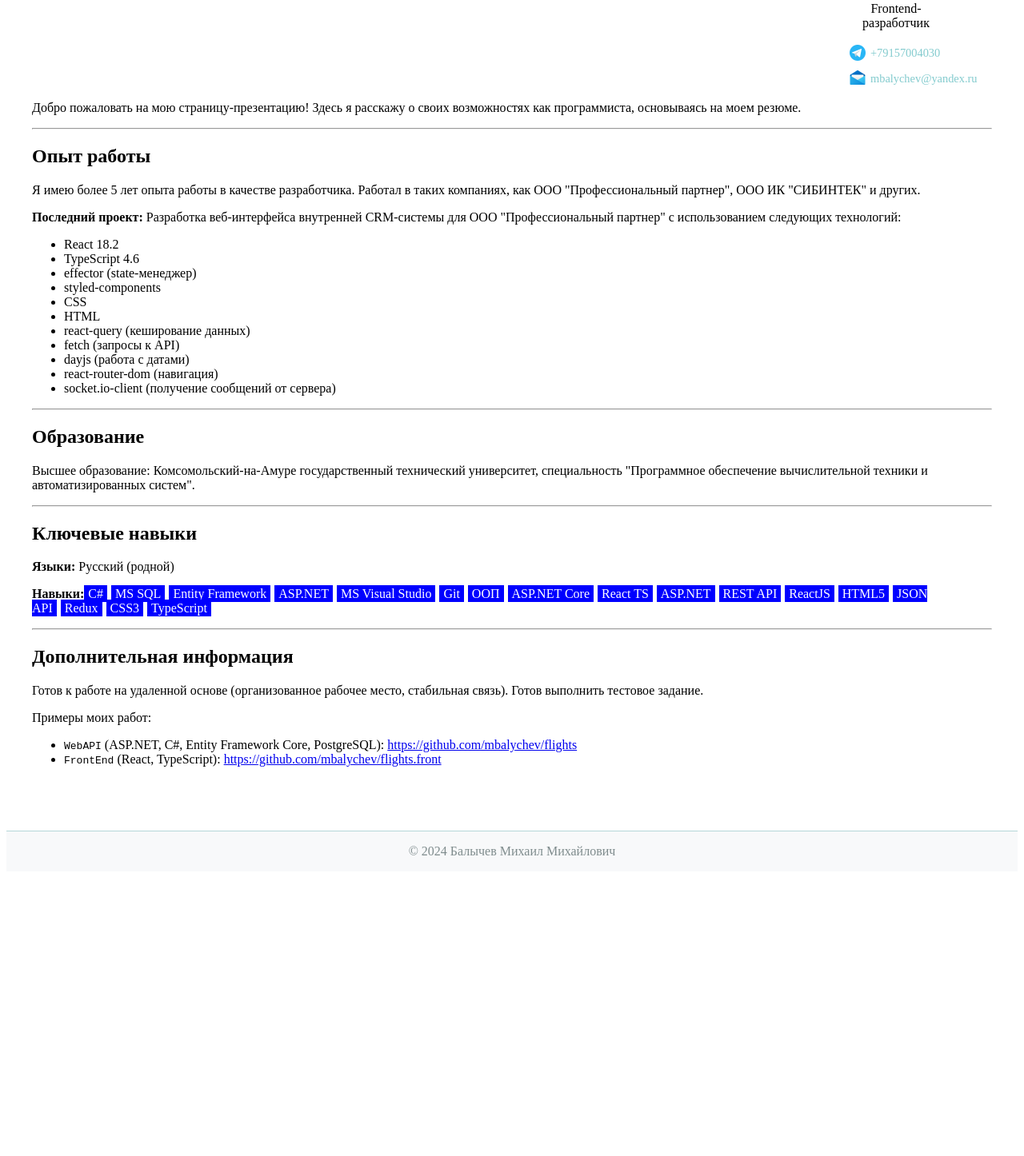
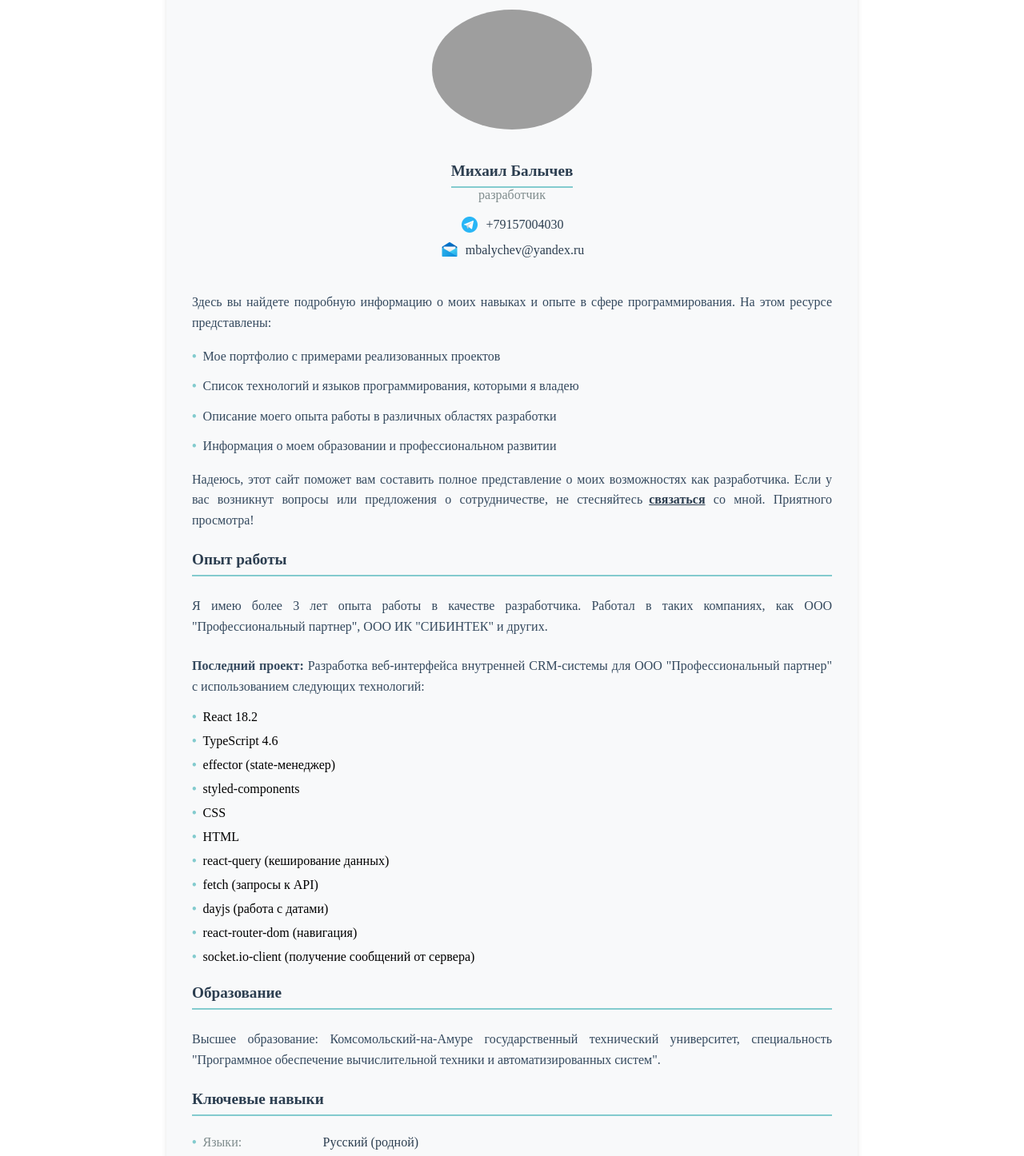
Before and after one commit to mbalychev/app-react, a React (Create React App) app: page / in a window 1280 px wide. Shown: the part 202-1648 px from the top of the page at 80% size. Before the commit the page ends 1300 px from the top, so only its background shows below. Built offline with nearby package versions, Linux system fonts and the light colour scheme; grey boxes are pictures that could not be loaded.

Commit message:
main page description & styles refact

```diff
--- a/src/pages/mainPages/mainPage.style.ts
+++ b/src/pages/mainPages/mainPage.style.ts
@@ -1,33 +1,37 @@
 import styled from "styled-components";
 import { colors } from "../../styles/common.style";
 
-export const PhotoBlock = styled.div`
-width: 10%;
-margin-left: auto;
-margin-right: 5%;
-text-align: center;
-`
+export const SubHeader = styled.p`
+    color: ${colors.lightText};
+    margin-top: -1.5rem;
+    margin-bottom: 1rem;
+`;
+
 
 export const Photo = styled.img`
-width: 60%;
-border-radius: 6px;
-`
+    width: 200px;
+    height: 150px;
+    border-radius: 50%;
+    margin-bottom: 1rem;
+`;
 
+export const PhotoBlock = styled.div`
+    display: flex;
+    flex-direction: column;
+    align-items: center;
+    margin-bottom: 2rem;
+`;
 
 export const LinkDiv = styled.div`
-width: 100%;
-display: flex;
-gap: 4px;
-align-items: center;
-flex-direction: row;
-margin: 0.5rem 0;
-font-size: 0.9rem;
+    display: flex;
+    align-items: center;
+    margin-bottom: 0.5rem;
 `;
 
-export const LinkToAnotherSrc = styled.a`
-  color: ${colors.primary};
-  text-decoration: none;
-  &:hover {
-    text-decoration: underline;
-  }
+export const SkillTag = styled.span`
+    margin-right: 5px;
+    padding: 2px 5px;
+    background-color: ${colors.border};
+    color: ${colors.secondary};
+    border-radius: 3px;
 `;
--- a/src/pages/mainPages/mainPage.tsx
+++ b/src/pages/mainPages/mainPage.tsx
@@ -1,126 +1,131 @@
-import React, { memo } from 'react';
+import React, { memo, useRef } from 'react';
 import photo from '../../public/img/bmm.png'
-import { LinkDiv, LinkToAnotherSrc, Photo, PhotoBlock } from './mainPage.style';
-import { SmallIcon } from '../../styles/common.style';
 import telegrammIcon from '../../public/icons/telegrammIcon.png'
 import emailIcon from '../../public/icons/emailIcon.png'
+import {
+    ContainerProject,
+    HeaderH4,
+    List,
+    ListItem,
+    Label,
+    Value,
+    Paragraph,
+    OrderedList,
+    OrderedListItem,
+    SmallIcon,
+    colors,
+    HeaderH3,
+    LinkToDiv,
+    LinkToAnotherSrc
+} from '../../styles/common.style';
+import styled from 'styled-components';
+import { LinkDiv, Photo, PhotoBlock, SkillTag, SubHeader } from './mainPage.style';
 
 const MainPage = () => {
     const skills = [
-        'C#',
-        'MS SQL',
-        'Entity Framework',
-        'ASP.NET',
-        'MS Visual Studio',
-        'Git',
-        'ООП',
-        'ASP.NET Core',
-        'React TS',
-        'ASP.NET',
-        'REST API',
-        'ReactJS',
-        'HTML5',
-        'JSON API',
-        'Redux',
-        'CSS3',
-        'TypeScript',
+        'C#', 'MS SQL', 'Entity Framework', 'ASP.NET', 'MS Visual Studio', 'Git', 'ООП',
+        'ASP.NET Core', 'React TS', 'REST API', 'ReactJS', 'HTML5', 'JSON API',
+        'Redux', 'CSS3', 'TypeScript',
     ];
 
+    const contactsRef = useRef<HTMLDivElement>(null);
+
     return (
-        <div style={{ padding: '20px' }}>
-            <PhotoBlock>
-                <Photo src={photo} />
-                <p>
-                    Михаил Балычев<br />
-                    Frontend-разработчик
-                </p>
-                <p>
-                    <LinkDiv>
-                        <SmallIcon src={telegrammIcon} />
+        <ContainerProject>
+            <HeaderH3 style={{ textAlign: 'center' }}>Здравствуйте и добро пожаловать на мой сайт!</HeaderH3>
+            <PhotoBlock ref={contactsRef}>
+                <Photo src={photo} alt="Михаил Балычев" />
+                <HeaderH4>Михаил Балычев</HeaderH4>
+                <SubHeader>разработчик</SubHeader>
+                <LinkDiv ref={contactsRef}>
+                    <SmallIcon src={telegrammIcon} alt="Telegram" />
                     <LinkToAnotherSrc href="https://t.me/+79157004030">+79157004030</LinkToAnotherSrc>
                 </LinkDiv>
                 <LinkDiv>
-                        <SmallIcon src={emailIcon} />
+                    <SmallIcon src={emailIcon} alt="Email" />
                     <LinkToAnotherSrc href="mailto:mbalychev@yandex.ru">mbalychev@yandex.ru</LinkToAnotherSrc>
                 </LinkDiv>
-                </p>
             </PhotoBlock>
 
-            <p>
-                Добро пожаловать на мою страницу-презентацию! Здесь я расскажу о своих возможностях как программиста, основываясь на моем резюме.
-            </p>
+            <Paragraph>
+                Здесь вы найдете подробную информацию о моих навыках и опыте в сфере программирования. На этом ресурсе представлены:
+                <List>
+                    <ListItem>
+                        Мое портфолио с примерами реализованных проектов
+                    </ListItem>
+                    <ListItem>
+                        Список технологий и языков программирования, которыми я владею
+                    </ListItem>
+                    <ListItem>
+                        Описание моего опыта работы в различных областях разработки
+                    </ListItem>
+                    <ListItem>
+                        Информация о моем образовании и профессиональном развитии
+                    </ListItem>
+                </List>
+                Надеюсь, этот сайт поможет вам составить полное представление о моих возможностях как разработчика. Если у вас возникнут вопросы или предложения о сотрудничестве, не стесняйтесь
+                <LinkToDiv onClick={() => contactsRef.current?.scrollIntoView({ behavior: 'smooth' })}>связаться</LinkToDiv> со мной.
+                Приятного просмотра!
+            </Paragraph>
 
-            <hr />
+            <HeaderH4>Опыт работы</HeaderH4>
+            <Paragraph>
+                Я имею более 3 лет опыта работы в качестве разработчика. Работал в таких компаниях, как ООО "Профессиональный партнер", ООО ИК "СИБИНТЕК" и других.
+            </Paragraph>
 
-            <h2>Опыт работы</h2>
-            <p>
-                Я имею более 5 лет опыта работы в качестве разработчика. Работал в таких компаниях, как ООО "Профессиональный партнер", ООО ИК "СИБИНТЕК" и других.
-            </p>
+            <Paragraph>
+                <strong>Последний проект:</strong> Разработка веб-интерфейса внутренней CRM-системы для ООО "Профессиональный партнер" с использованием следующих технологий:
+            </Paragraph>
 
-            <p>
-                <strong>Последний проект:</strong> Разработка веб-интерфейса внутренней CRM-системы для ООО "Профессиональный партнер" с использованием следующих технологий:
-            </p>
+            <List>
+                {['React 18.2', 'TypeScript 4.6', 'effector (state-менеджер)', 'styled-components', 'CSS', 'HTML', 'react-query (кеширование данных)', 'fetch (запросы к API)', 'dayjs (работа с датами)', 'react-router-dom (навигация)', 'socket.io-client (получение сообщений от сервера)'].map((tech) => (
+                    <ListItem key={tech}>{tech}</ListItem>
+                ))}
+            </List>
 
-            <ul>
-                <li>React 18.2</li>
-                <li>TypeScript 4.6</li>
-                <li>effector (state-менеджер)</li>
-                <li>styled-components</li>
-                <li>CSS</li>
-                <li>HTML</li>
-                <li>react-query (кеширование данных)</li>
-                <li>fetch (запросы к API)</li>
-                <li>dayjs (работа с датами)</li>
-                <li>react-router-dom (навигация)</li>
-                <li>socket.io-client (получение сообщений от сервера)</li>
-            </ul>
+            <HeaderH4>Образование</HeaderH4>
+            <Paragraph>
+                Высшее образование: Комсомольский-на-Амуре государственный технический университет, специальность "Программное обеспечение вычислительной техники и автоматизированных систем".
+            </Paragraph>
 
-            <hr />
+            <HeaderH4>Ключевые навыки</HeaderH4>
+            <List>
+                <ListItem>
+                    <Label>Языки:</Label>
+                    <Value>Русский (родной)</Value>
+                </ListItem>
+                <ListItem>
+                    <Label>Навыки:</Label>
+                    <Value>
+                        {skills.map((skill) => (
+                            <SkillTag key={skill}>{skill}</SkillTag>
+                        ))}
+                    </Value>
+                </ListItem>
+            </List>
 
-            <h2>Образование</h2>
-            <p>
-                Высшее образование: Комсомольский-на-Амуре государственный технический университет, специальность "Программное обеспечение вычислительной техники и автоматизированных систем".
-            </p>
-
-            <hr />
-
-            <h2>Ключевые навыки</h2>
-            <p>
-                <strong>Языки:</strong> Русский (родной)
-            </p>
-            <p>
-                <strong>Навыки:</strong>
-                {skills.map((skill) => (
-                    <span key={skill} style={{ marginRight: '5px', padding: '2px 5px', backgroundColor: 'blue', color: 'white' }}>
-                        {skill}
-                    </span>
-                ))}
-            </p>
-
-            <hr />
-
-            <h2>Дополнительная информация</h2>
-            <p>
+            <HeaderH4>Дополнительная информация</HeaderH4>
+            <Paragraph>
                 Готов к работе на удаленной основе (организованное рабочее место, стабильная связь). Готов выполнить тестовое задание.
-            </p>
-            <p>
+            </Paragraph>
+            <Paragraph>
                 Примеры моих работ:
-                <ul>
-                    <li>
-                        <code>WebAPI</code> (ASP.NET, C#, Entity Framework Core, PostgreSQL):{' '}
-                        <a href="https://github.com/mbalychev/flights" target="_blank" rel="noopener noreferrer">
+            </Paragraph>
+            <OrderedList>
+                <OrderedListItem>
+                    <strong>WebAPI</strong> (ASP.NET, C#, Entity Framework Core, PostgreSQL):{' '}
+                    <LinkToAnotherSrc href="https://github.com/mbalychev/flights" target="_blank" rel="noopener noreferrer">
                         https://github.com/mbalychev/flights
-                        </a>
-                    </li>
-                    <li>
-                        <code>FrontEnd</code> (React, TypeScript):{' '}
-                        <a href="https://github.com/mbalychev/flights.front" target="_blank" rel="noopener noreferrer">
+                    </LinkToAnotherSrc>
+                </OrderedListItem>
+                <OrderedListItem>
+                    <strong>FrontEnd</strong> (React, TypeScript):{' '}
+                    <LinkToAnotherSrc href="https://github.com/mbalychev/flights.front" target="_blank" rel="noopener noreferrer">
                         https://github.com/mbalychev/flights.front
-                        </a>
-                    </li>
-                </ul>
-            </p>
-        </div>
+                    </LinkToAnotherSrc>
+                </OrderedListItem>
+            </OrderedList>
+        </ContainerProject>
     );
 };
 
--- a/src/styles/common.style.ts
+++ b/src/styles/common.style.ts
@@ -32,9 +32,17 @@ export const HeaderH1 = styled.h1`
   padding-bottom: 0.5rem;
 `;
 
+export const HeaderH3 = styled.h4`
+  color: ${colors.secondary};
+  font-size: 1.4rem;
+  margin-bottom: 1.5rem;
+  border-bottom: 2px solid ${colors.primary};
+  padding-bottom: 0.5rem;
+`;
+
 export const HeaderH4 = styled.h4`
   color: ${colors.secondary};
-  font-size: 1.8rem;
+  font-size: 1.2rem;
   margin-bottom: 1.5rem;
   border-bottom: 2px solid ${colors.primary};
   padding-bottom: 0.5rem;
@@ -72,6 +80,7 @@ export const Paragraph = styled.p`
   color: ${colors.text};
   line-height: 1.6;
   margin-top: 1.5rem;
+  text-align: justify;
 `;
 
 export const OrderedList = styled.ol`
@@ -83,3 +92,23 @@ export const OrderedListItem = styled.li`
   color: ${colors.text};
   margin-bottom: 0.5rem;
 `;
+
+
+export const LinkToAnotherSrc = styled.a`
+    color: ${colors.secondary};
+    text-decoration: none;
+    margin-left: 0.5rem;
+    &:hover {
+        text-decoration: underline;
+        }
+        `;
+
+export const LinkToDiv = styled.a`
+    color: ${colors.secondary};
+    margin-left: 0.5rem;
+    text-decoration: underline;
+    font-weight: bold;
+    cursor: pointer;
+    &:hover {
+    }
+`;
```
Lines whose indentation alone changed are shown as unchanged.
